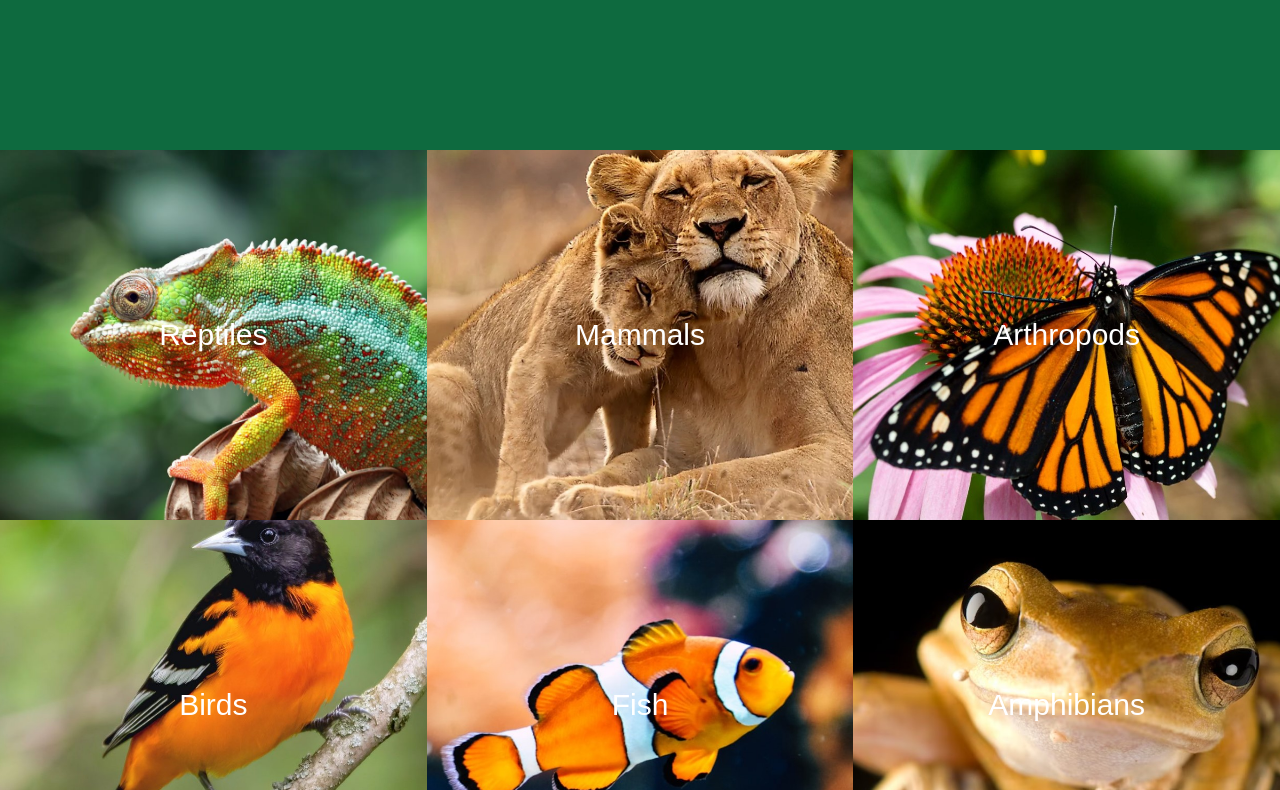
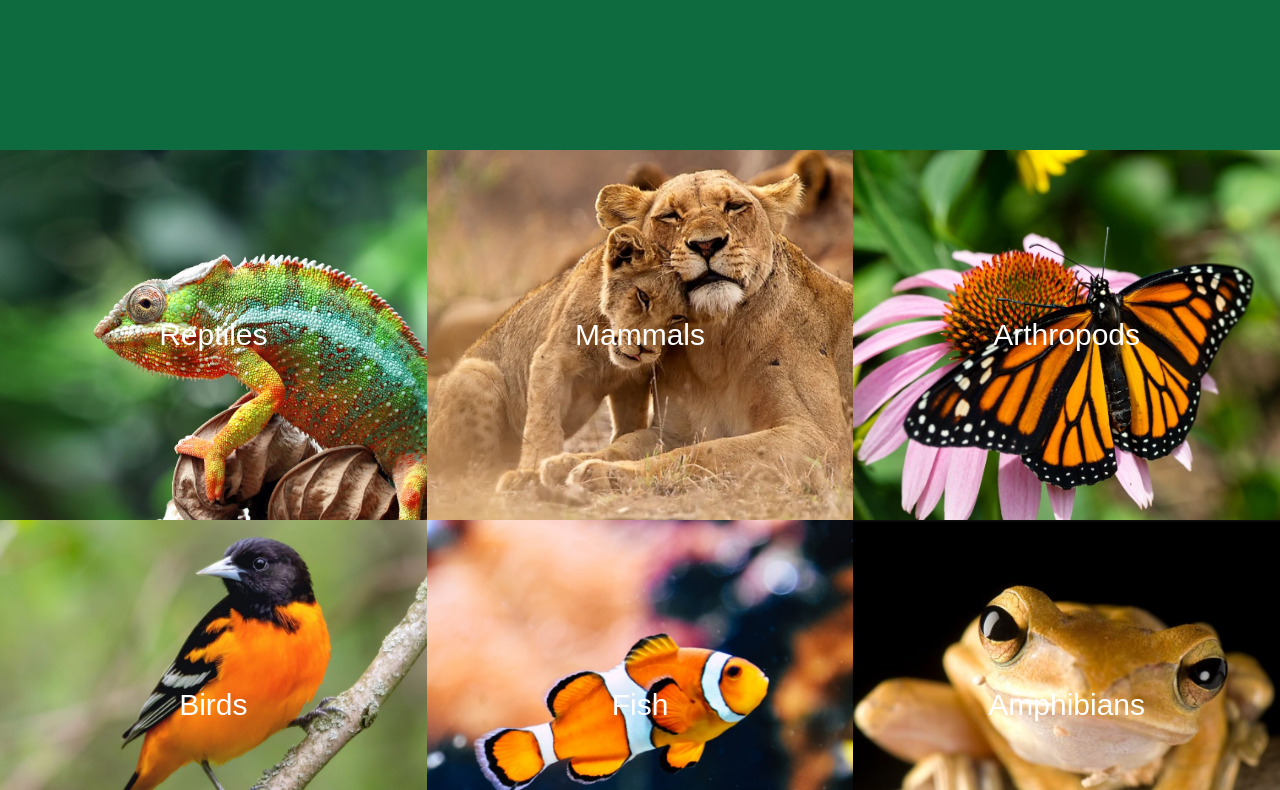
Before and after one commit to GiuranRadu/Z-Animals-Frontend, a React (Vite) app: page / in a window 1280 px wide. Shown: the part 1050-1840 px from the top of the page. Built offline with nearby package versions, Linux system fonts and the light colour scheme; no server answers; a web font is replaced by a local one.

Commit message:
images modified

```diff
--- a/src/Components/AppLayout/AppLayout.module.css
+++ b/src/Components/AppLayout/AppLayout.module.css
@@ -69,12 +69,14 @@
 }
 
 .secondContainer img {
-  height: 120%;
+  height: 100%;
+  width: 100%;
   transition: 1s;
+  object-fit: cover;
 }
 
 .secondContainer img:hover {
-  scale: 1.2;
+  scale: 1.1;
   transition: 1s;
 }
 
@@ -176,9 +178,6 @@
     grid-template-columns: 1fr;
   }
 
-  .secondContainer img {
-    width: 100%;
-  }
 }
 
 
```
